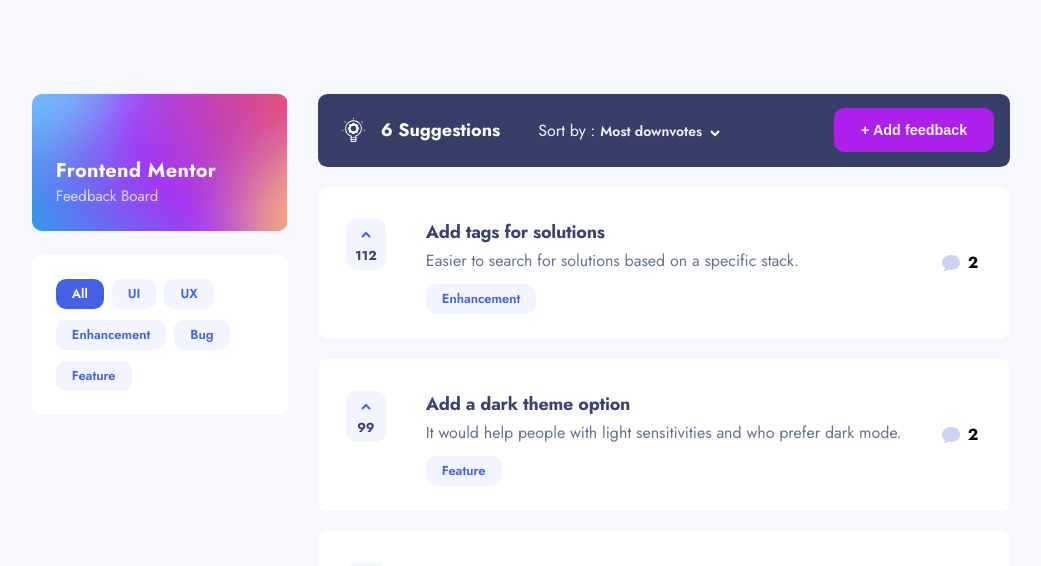
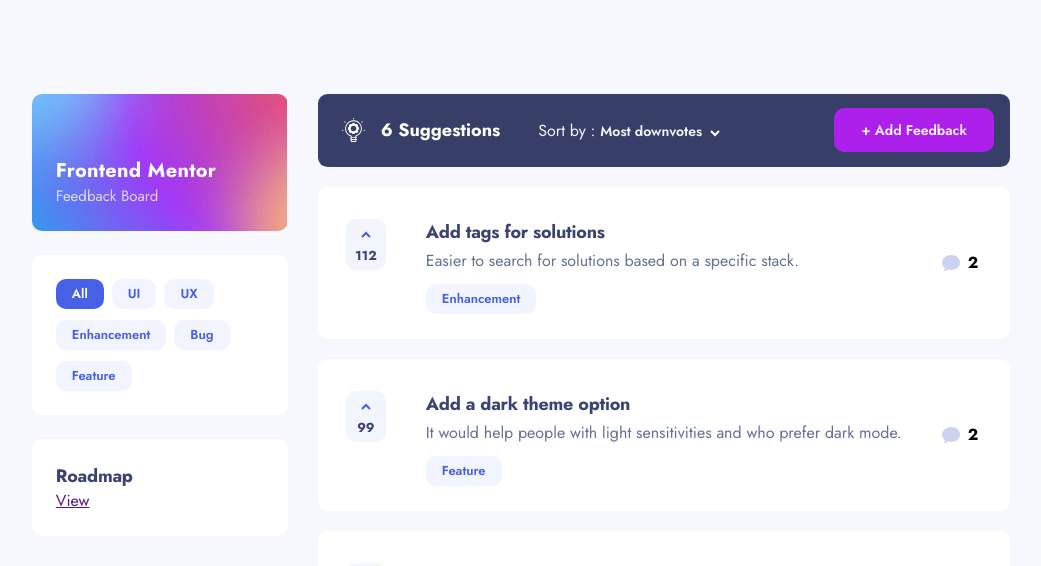
Before and after one commit to emanusantos/product-feedback, an Angular app: page / in a window 1280 px wide. Shown: the top 566 px of the page, without its empty margins (119-1160 px from the left). Built offline with nearby package versions, Linux system fonts and the light colour scheme.

Commit message:
feat: setup menu component footer

```diff
--- a/src/app/components/button/button.component.html
+++ b/src/app/components/button/button.component.html
@@ -1 +1,3 @@
-<button type="button" [ngStyle]="{ 'background-color': color || '#AD1FEA' }">{{ label }}</button>
+<button type="button" [ngStyle]="{ 'background-color': color || '#AD1FEA' }">
+    <p>{{ label }}</p>
+</button>
--- a/src/app/components/button/button.component.sass
+++ b/src/app/components/button/button.component.sass
@@ -3,10 +3,16 @@
 button
     width: 10rem
     height: 2.75rem
-    color: $button-label
-    font-size: 0.9rem
-    font-weight: 700
-    line-height: normal
     border: none
     border-radius: 10px
     cursor: pointer
+    display: flex
+    justify-content: center
+    align-items: center
+
+p
+    color: $button-label
+    font-size: 14px
+    font-weight: 600
+    line-height: normal
+    font-family: Jost
--- a/src/app/components/header/header.component.html
+++ b/src/app/components/header/header.component.html
@@ -4,5 +4,5 @@
         <p>6 Suggestions</p>
         <app-select />
     </div>
-    <app-button [label]="'+ Add feedback'" />
+    <app-button [label]="'+ Add Feedback'" />
 </header>
--- a/src/app/components/menu/menu.component.html
+++ b/src/app/components/menu/menu.component.html
@@ -6,5 +6,10 @@
     <div class="menu-categories">
         <app-tag *ngFor="let category of categories" [title]="category" (click)="selectCategory(category)" [selected]="category === selectedCategory" />
     </div>
-    <div></div>
+    <div class="menu-footer">
+        <div class="row">
+            <h3>Roadmap</h3>
+            <a href="">View</a>
+        </div>
+    </div>
 </aside>
--- a/src/app/components/menu/menu.component.sass
+++ b/src/app/components/menu/menu.component.sass
@@ -43,3 +43,8 @@
 app-tag
     margin-bottom: 0.19rem
     cursor: pointer
+
+.menu-footer
+    padding: 1.5rem
+    border-radius: 10px
+    background-color: $white
```
Also changed, not shown: src/app/components/select/select.component.sass (line endings or trailing spaces).
